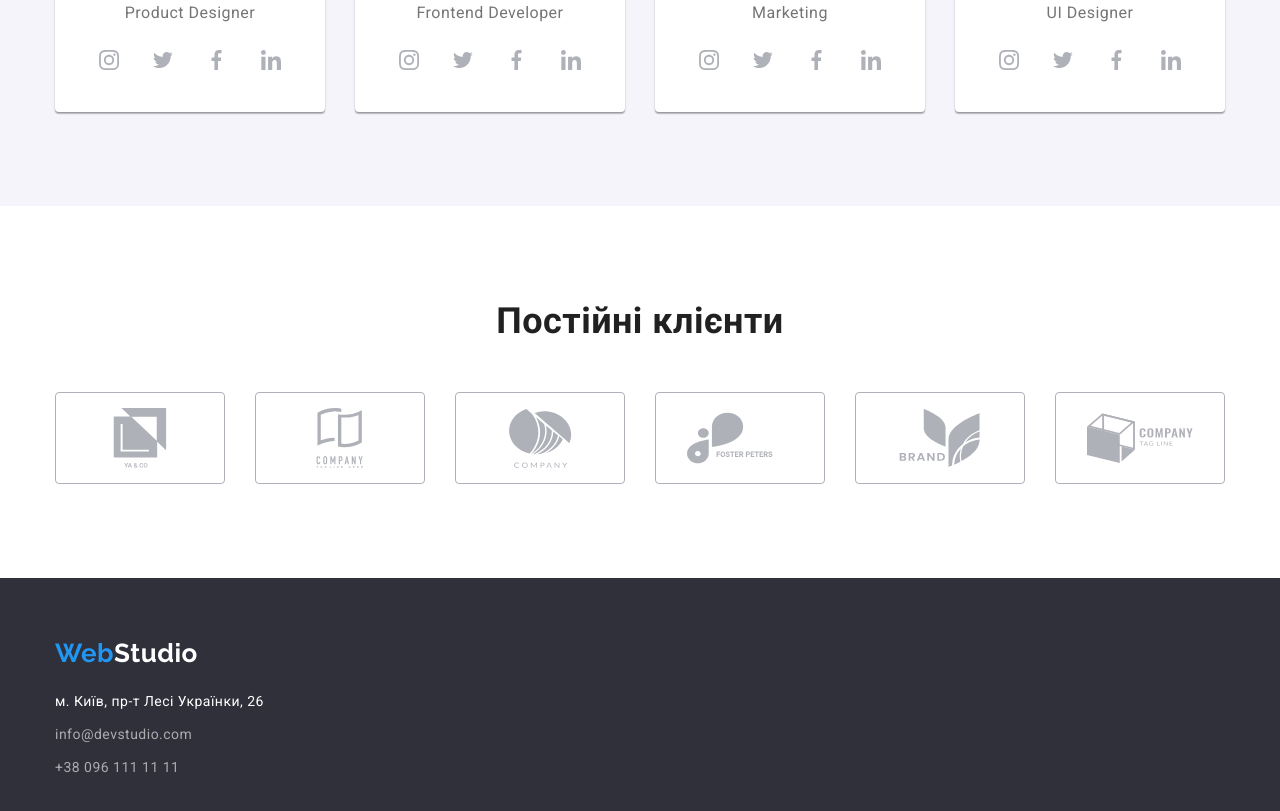
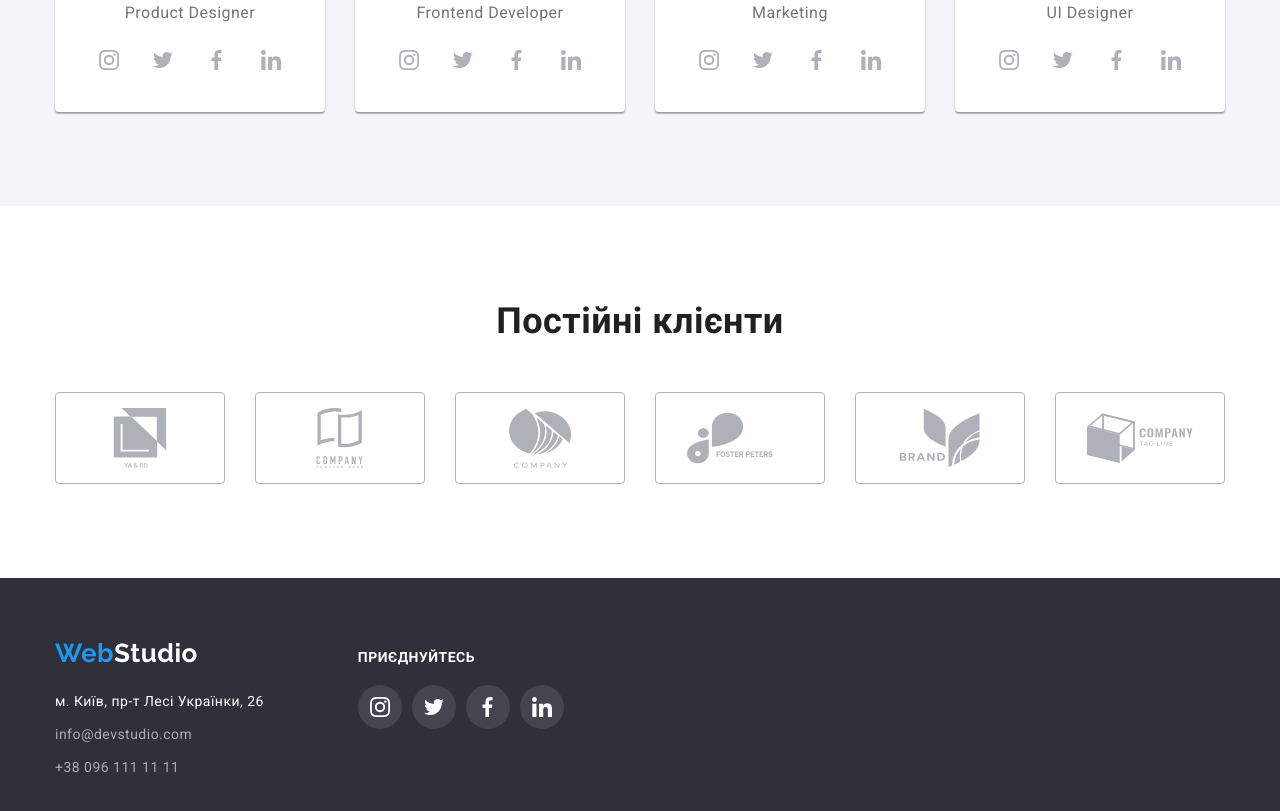
Before and after one commit to uvelir88/goit-markup-hw-04, a plain HTML site: page index.html in a window 1280 px wide. Shown: the part 2099-2910 px from the top of the page. Drawn offline with nearby package versions, Linux system fonts and the light colour scheme.

Commit message:
update all

```diff
--- a/css/styles.css
+++ b/css/styles.css
@@ -382,6 +382,15 @@ img {
 
 /* ----------Footer--------- */
 
+.main-footer-container {
+	display: flex;
+	align-items: baseline;
+}
+
+.footer-container {
+	margin-right: 70px;
+}
+
 .footer {
 	background-color: var(--main-bg-cl);
 	padding-top: 60px;
@@ -412,6 +421,51 @@ img {
 
 .address-contact {
 	color: rgba(255, 255, 255, 0.6);
+}
+
+/* ----------Footer social link--------- */
+
+.footer-title-link {
+	font-weight: 700;
+	font-size: 14px;
+	line-height: calc(16 / 14);
+	text-transform: uppercase;
+	color: #ffffff;
+	margin-bottom: 20px;
+}
+
+.social-links-footer {
+	display: block;
+	width: 206px;
+	margin-right: 93px;
+}
+
+.social-footer-list {
+	display: flex;
+	justify-content: space-between;
+	cursor: pointer;
+}
+
+.social-footer-icon {
+}
+.social-footer-link {
+	display: flex;
+	align-items: center;
+	justify-content: center;
+	width: 44px;
+	height: 44px;
+	border-radius: 50%;
+	background-color: rgba(255, 255, 255, 0.1);
+	transition: background-color 250ms cubic-bezier(0.4, 0, 0.2, 1), border-radius 250ms cubic-bezier(0.4, 0, 0.2, 1);
+}
+
+.social-footer-link:hover,
+.social-footer-link:focus {
+	background-color: #2196f3;
+}
+
+.footer-icon {
+	fill: #ffffff;
 }
 
 /* ----------Portfolio--------- */
--- a/index.html
+++ b/index.html
@@ -388,7 +388,8 @@
 			</section>
 		</main>
 		<footer class="footer">
-			<div class="container">
+			<div class="container main-footer-container">
+				<div class="footer-container">
 					<a class="logo-footer logo link" href="./index.html">
 						<span class="logo-accent">Web</span>
 						Studio
@@ -416,6 +417,55 @@
 						</ul>
 					</address>
 				</div>
+				<div class="social-links-footer">
+					<p class="footer-title-link">приєднуйтесь</p>
+					<ul class="social-footer-list list">
+						<li class="social-footer-icon">
+							<a
+								class="social-footer-link link"
+								href="https://www.instagram.com/"
+								target="_blank"
+								rel="noopener noreferrer"
+							>
+								<svg class="footer-icon" width="20px" height="20px">
+									<use href="./images/sprite.svg#icon-instagram"></use>
+								</svg>
+							</a>
+						</li>
+						<li class="social-footer-icon">
+							<a class="social-footer-link link" href="https://twitter.com/" target="_blank" rel="noopener noreferrer">
+								<svg class="footer-icon" width="20px" height="20px">
+									<use href="./images/sprite.svg#icon-twitter"></use>
+								</svg>
+							</a>
+						</li>
+						<li class="social-footer-icon">
+							<a
+								class="social-footer-link link"
+								href="https://www.facebook.com/"
+								target="_blank"
+								rel="noopener noreferrer"
+							>
+								<svg class="footer-icon" width="20px" height="20px">
+									<use href="./images/sprite.svg#icon-facebook"></use>
+								</svg>
+							</a>
+						</li>
+						<li class="social-footer-icon">
+							<a
+								class="social-footer-link link"
+								href="https://www.linkedin.com/"
+								target="_blank"
+								rel="noopener noreferrer"
+							>
+								<svg class="footer-icon" width="20px" height="20px">
+									<use href="./images/sprite.svg#icon-linkedin"></use>
+								</svg>
+							</a>
+						</li>
+					</ul>
+				</div>
+			</div>
 		</footer>
 	</body>
 </html>
```
Also changed, not shown: portfolio.html (+51 -1 lines). Lines whose indentation alone changed are shown as unchanged.
